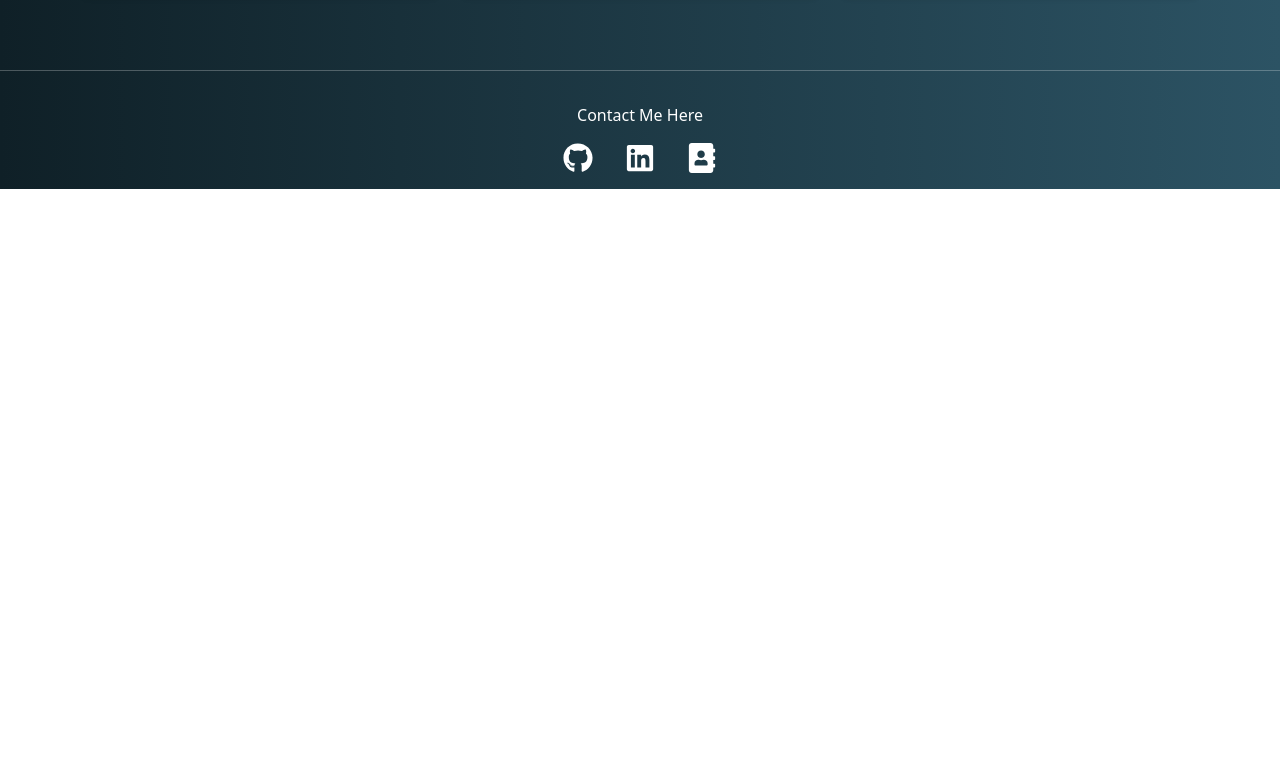
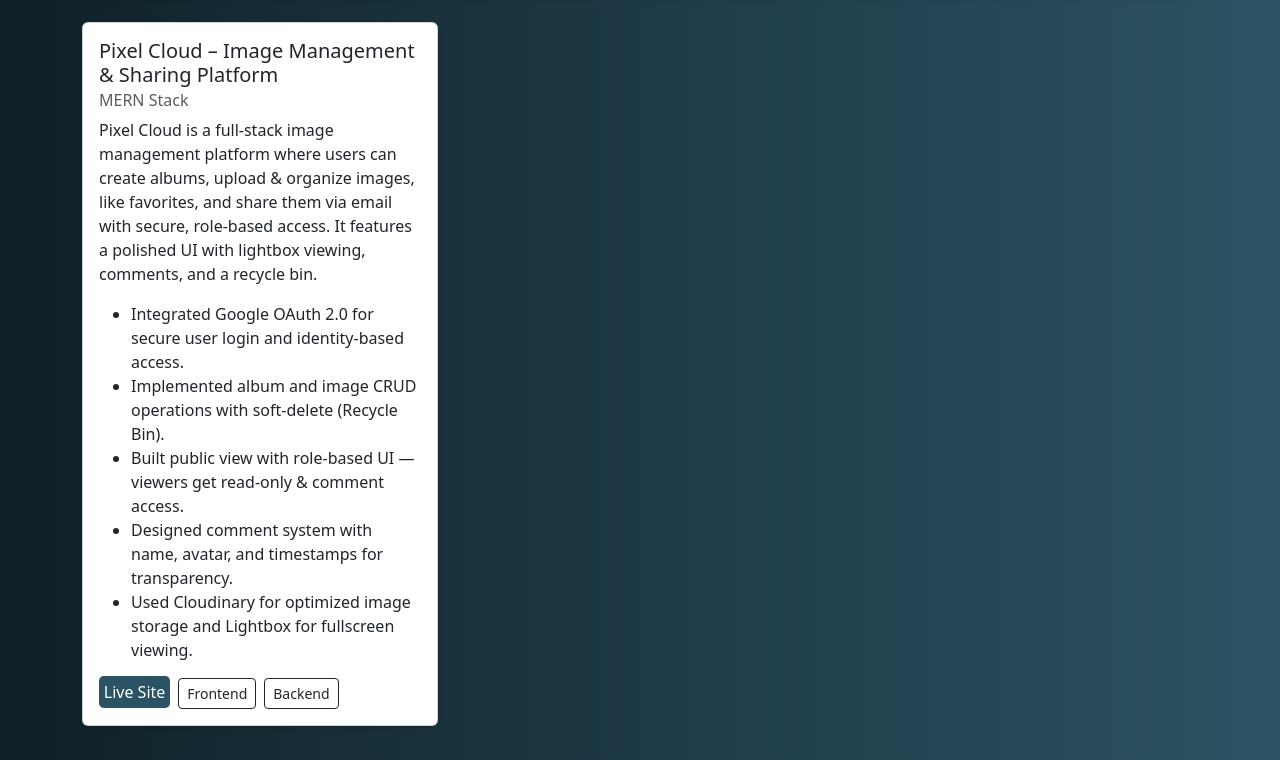
Before and after one commit to Karan-Bharti1/Karan-Bharti, a React (Vite) app: page /projects in a window 1280 px wide. Shown: the part 860-1620 px from the top of the page. Before the commit the page ends 1049 px from the top, so only its background shows below. Built offline with nearby package versions, Linux system fonts and the light colour scheme.

Commit message:
chore: update projects data

```diff
--- a/src/database/data.js
+++ b/src/database/data.js
@@ -46,6 +46,24 @@ const projectsData=[
       frontendRepo: "https://github.com/Karan-Bharti1/Task-Finder",
       backendRepo: "https://github.com/Karan-Bharti1/TFB"
     }
+  },
+  {
+  title: "Pixel Cloud – Image Management & Sharing Platform",
+  techStack: "MERN Stack",
+  description: "Pixel Cloud is a full-stack image management platform where users can create albums, upload & organize images, like favorites, and share them via email with secure, role-based access. It features a polished UI with lightbox viewing, comments, and a recycle bin.",
+  features: [
+    "Integrated Google OAuth 2.0 for secure user login and identity-based access.",
+    "Implemented album and image CRUD operations with soft-delete (Recycle Bin).",
+    "Built public view with role-based UI — viewers get read-only & comment access.",
+    "Designed comment system with name, avatar, and timestamps for transparency.",
+    "Used Cloudinary for optimized image storage and Lightbox for fullscreen viewing."
+  ],
+  links: {
+    live: "https://pixel-cloud-three.vercel.app/login",
+    frontendRepo: "https://github.com/Karan-Bharti1/pixel-cloud",
+    backendRepo: "https://github.com/Karan-Bharti1/pixel-cloud-backend"
   }
+}
+
 ];
 export default projectsData;
```
